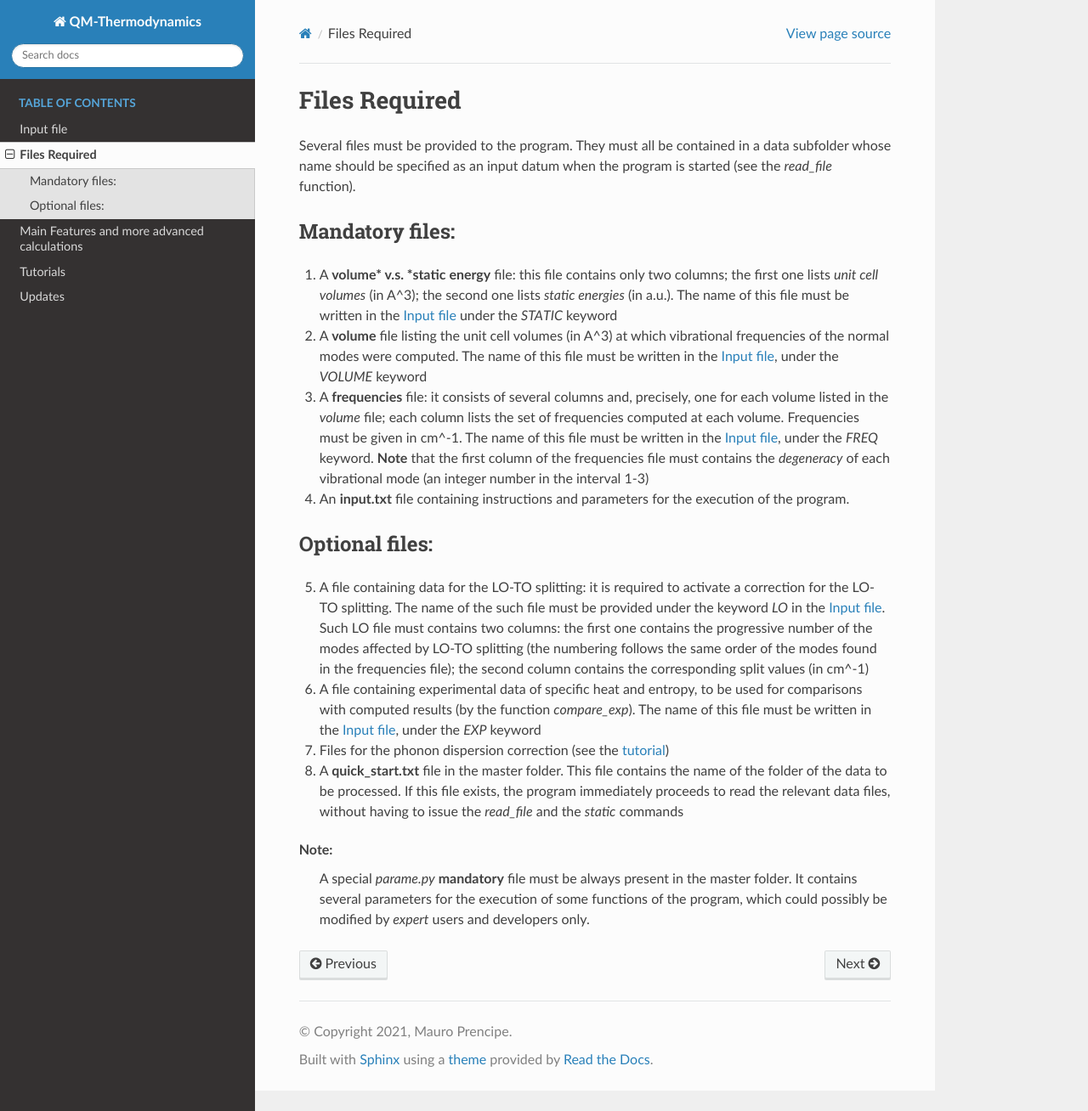
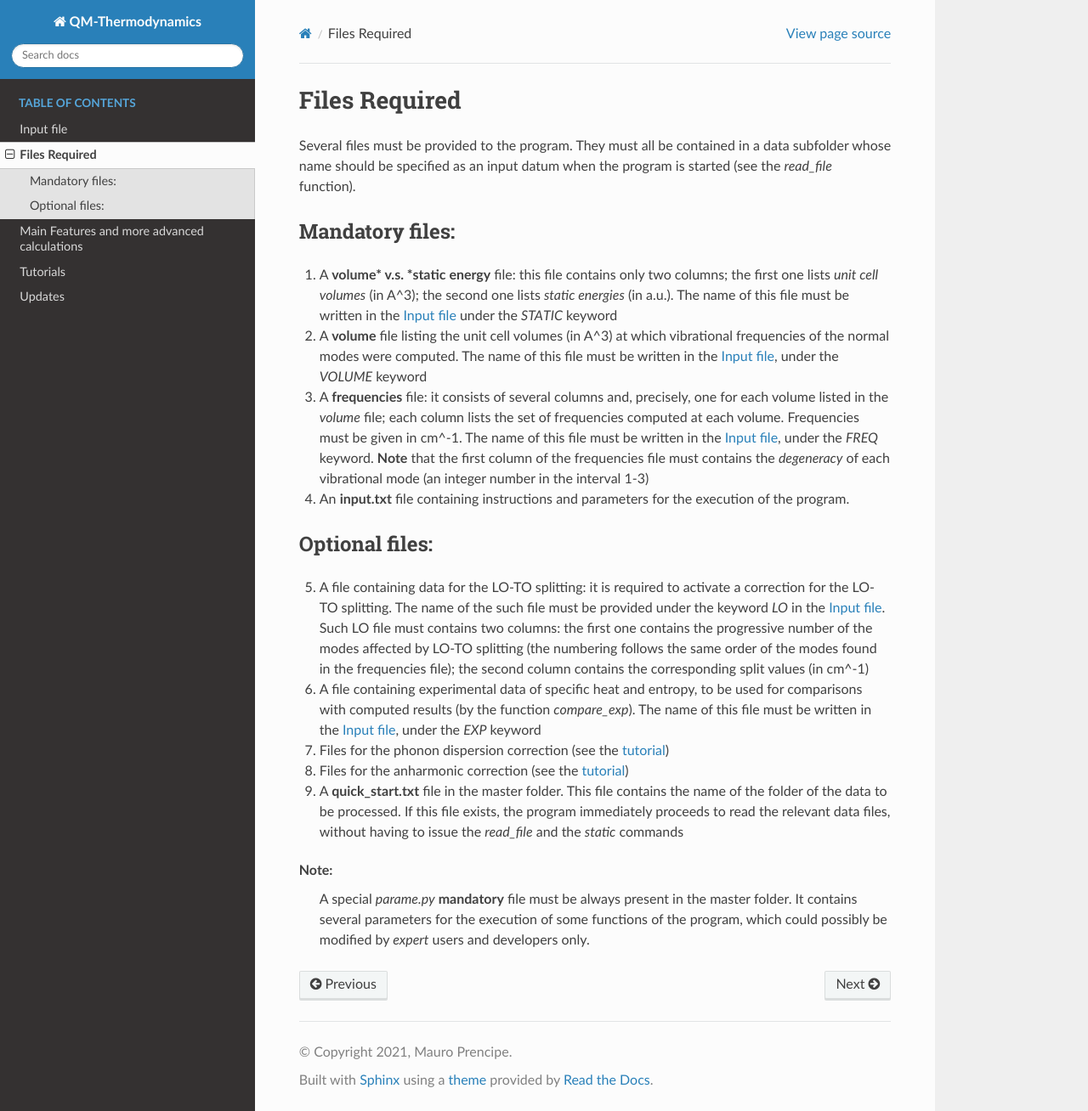
Before and after one commit to Mauro-Prencipe/QM-thermodynamics, a Sphinx documentation site: the page built from docs/required_files.rst, in a window 1280 px wide and 1308 px high. Shown: the whole window at 85% size. Built offline with Sphinx 7.4.7 and the Read the Docs theme 2.0.0, drawn with Linux system fonts in a browser that asks for light colours.

Commit message:
Update required_files.rst

```diff
--- a/docs/required_files.rst
+++ b/docs/required_files.rst
@@ -34,7 +34,9 @@ Optional files:
 
 7. Files for the phonon dispersion correction (see the `tutorial <https://qm-thermodynamics.readthedocs.io/en/main/_static/Dispersion.html>`_)
 
-8. A **quick_start.txt** file in the master folder. This file contains the name of the folder of the data to be processed. If this file exists,
+8. Files for the anharmonic correction (see the `tutorial <https://qm-thermodynamics.readthedocs.io/en/main/_static/anharm.html>`_)
+
+9. A **quick_start.txt** file in the master folder. This file contains the name of the folder of the data to be processed. If this file exists,
    the program immediately proceeds to read the relevant data files, without having to issue the *read_file* and the *static* commands
 
 Note:
```
